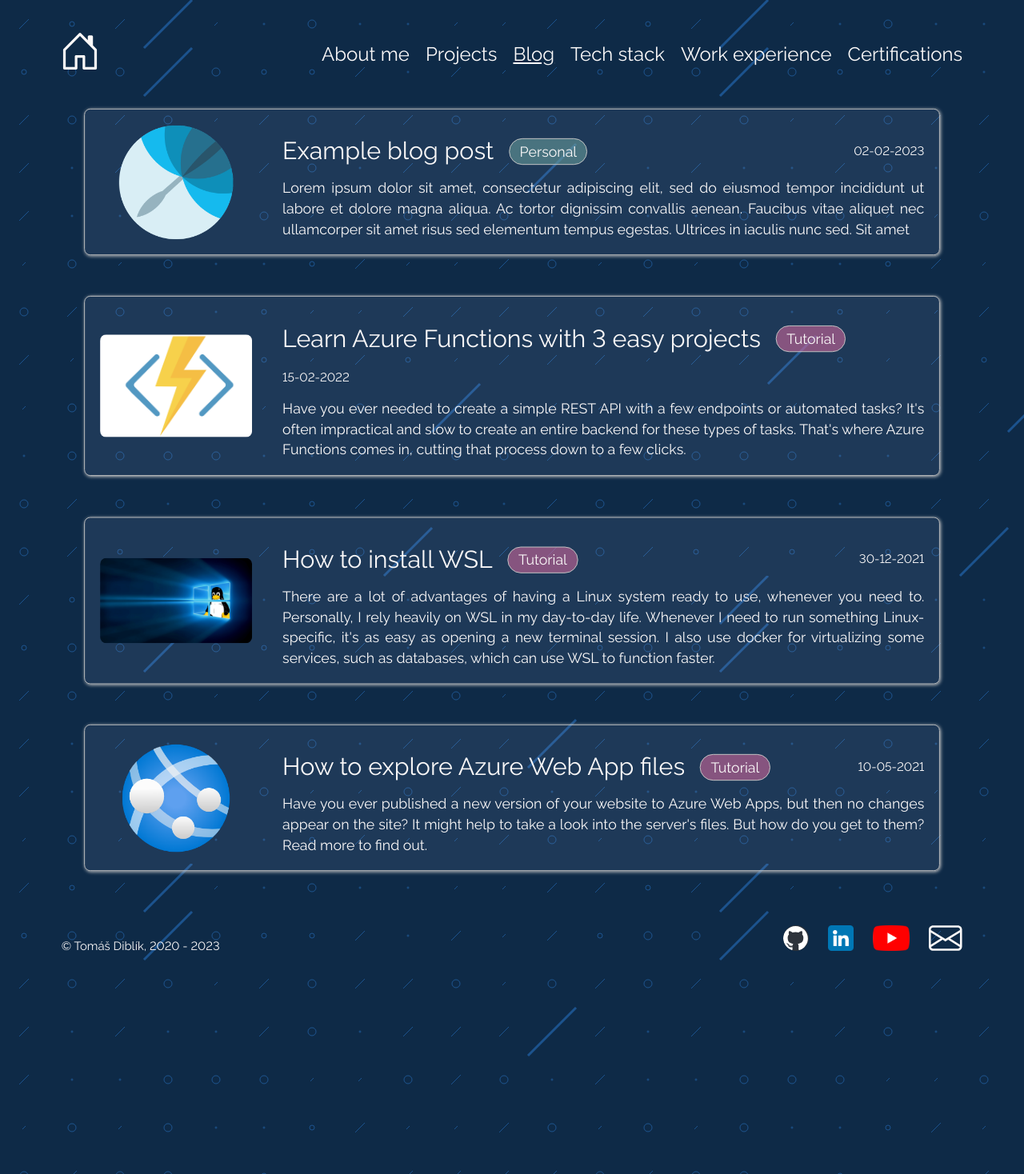
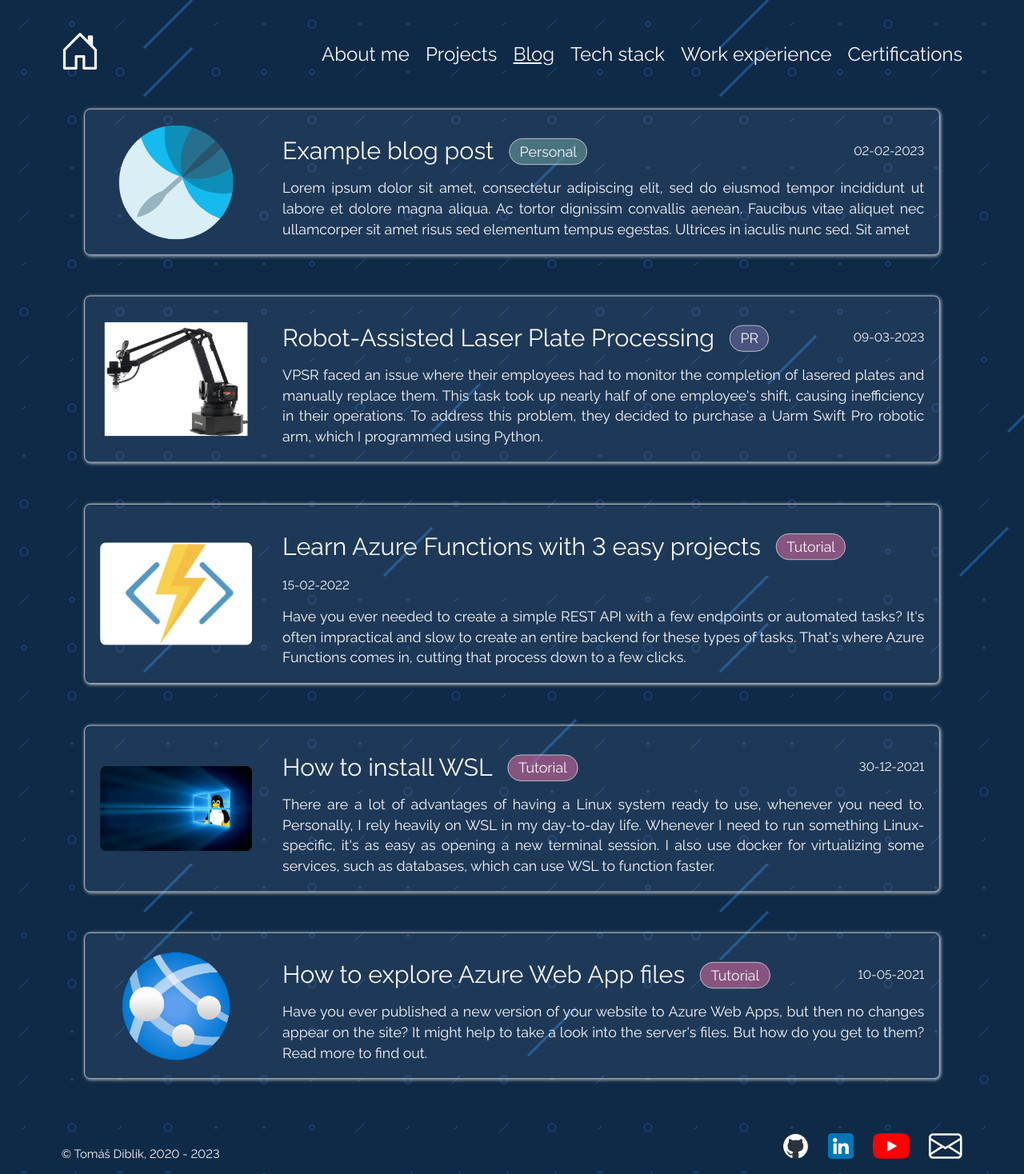
Before and after one commit to TDiblik/tomasdiblik.cz, a Jekyll site: the page built from src/pages/blog.html, in a window 1280 px wide. Shown: the whole page at 80% size. Built offline with Jekyll 4.4.1, drawn with Linux system fonts in a browser that asks for light colours.

Commit message:
[Feature] Add Robot-Assisted laser plate processing blog post

```diff
--- a/src/assets/css/blog-post.css
+++ b/src/assets/css/blog-post.css
@@ -165,6 +165,10 @@
   margin-bottom: 10px;
 }
 
+.blog-post-video {
+  border-radius: var(--border-radius);
+}
+
 .code-wrapper {
   border-radius: var(--border-radius);
   max-height: 30rem;
--- a/src/pages/blog.html
+++ b/src/pages/blog.html
@@ -18,6 +18,19 @@
  description = "
   Lorem ipsum dolor sit amet, consectetur adipiscing elit, sed do eiusmod tempor incididunt ut labore et dolore magna aliqua.
   Ac tortor dignissim convallis aenean. Faucibus vitae aliquet nec ullamcorper sit amet risus sed elementum tempus egestas. Ultrices in iaculis nunc sed. Sit amet
+ " %}
+
+{% include blog_post_preview_card.html
+ title = "Robot-Assisted Laser Plate Processing"
+ type = "PR"
+ release_date = "09-03-2023"
+ thumbnail_alt = "Alternative text to the thumbnail"
+ description = "
+    VPSR faced an issue where their employees had to
+    monitor the completion of lasered plates and manually replace them.
+    This task took up nearly half of one employee's shift, causing inefficiency
+    in their operations. To address this problem, they decided to purchase a
+    Uarm Swift Pro robotic arm, which I programmed using Python.
  " %}
 
 {% include blog_post_preview_card.html
--- a/src/pages/projects.html
+++ b/src/pages/projects.html
@@ -178,7 +178,7 @@
      is_open_sourced = false
      is_publicly_available = false
 
-     blog_post_link = "/pages/blog/TODO"
+     blog_post_link = "/pages/blog/pr/09-03-2023/robot-assisted-laser-plate-processing"
 
      description = "
       Believe it or not, but this was my first real programming project - January 2020.
```
Also changed, not shown: src/_includes/blog_post_showcase_video.html (added, +9 -0 lines), src/pages/blog/pr/09-03-2023/robot-assisted-laser-plate-processing.html (added, +92 -0 lines), README.md, src/pages/blog/pr/09-03-2023/main-screen.png (added), src/pages/blog/pr/09-03-2023/thumbnail.png (added), 2 other files.
